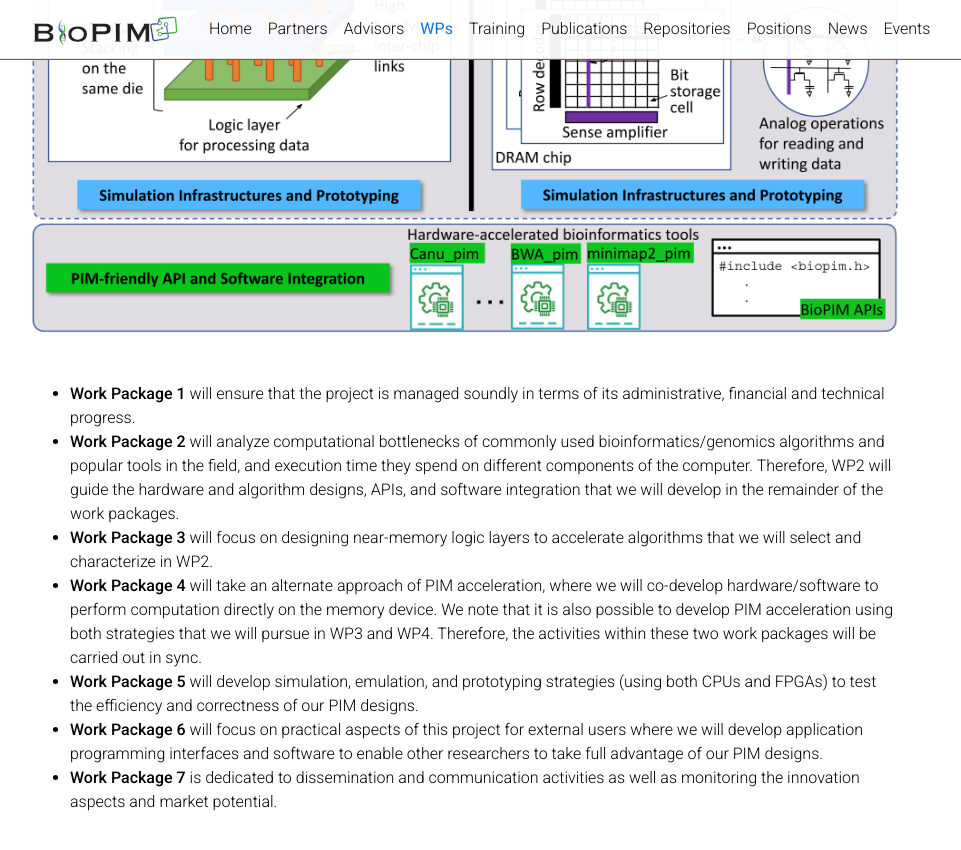
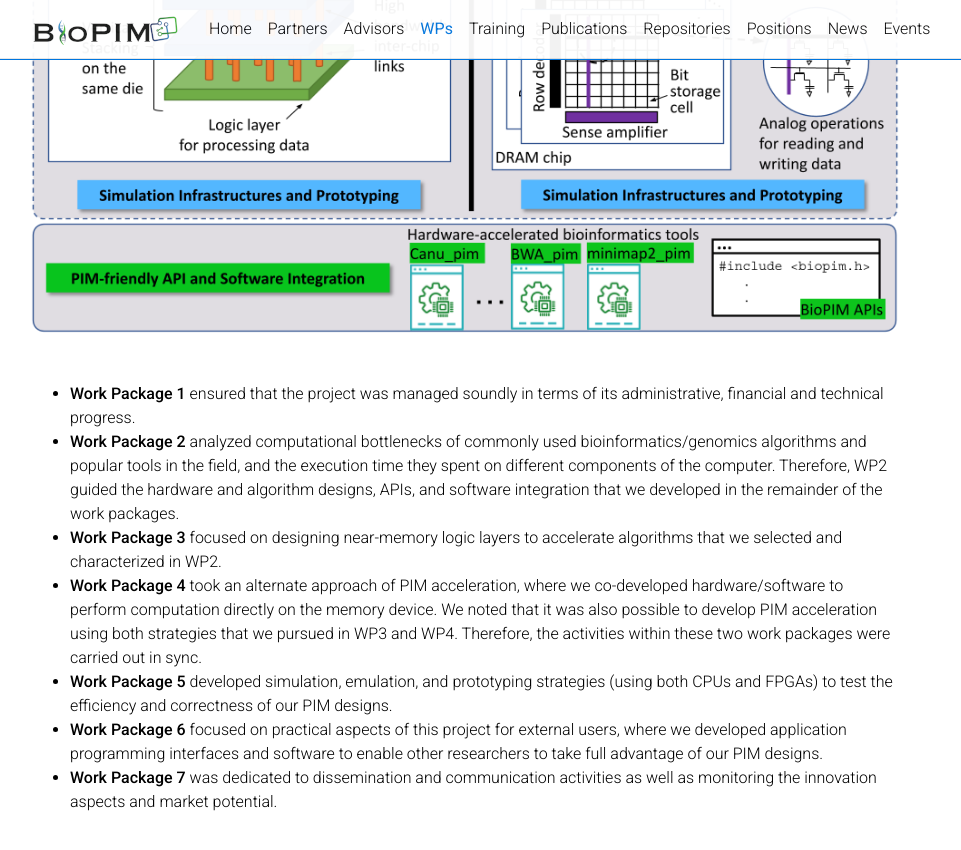
Before and after one commit to BioPIM/biopim.github.io, a Jekyll site: the page built from _pages/wp.md, in a window 1280 px wide and 900 px high, scrolled down 640 px. Shown: the top 850 px of the window, without its empty margins (175-1136 px from the left). Built offline with Jekyll 4.4.1, drawn with Linux system fonts in a browser that asks for light colours; comment, search, counter and statistics services are not loaded; a style sheet for code colours, icons or effects is not loaded; some of the changed text lies outside the part shown.

Commit message:
past tense

```diff
--- a/_pages/wp.md
+++ b/_pages/wp.md
@@ -7,16 +7,16 @@ nav: true
 nav_order: 3
 ---
 
-The strategy proposed to achieve the goals of the BioPIM project is based on the completion of 7 work packages (WPs), in 48 months, by 7 partners. The figure below summarizes the aims of the BioPIM WPs.
+The strategy proposed to achieve the goals of the BioPIM project was based on the completion of 7 work packages (WPs), in 54 months, by 7 partners. The figure below summarizes the aims of the BioPIM WPs.
 
 <p align="center" width="100%">
     <img width="100%" src="../assets/img/BioPIM-WP-Consolidated.png">
 </p>
 
-* **Work Package 1** will ensure that the project is managed soundly in terms of its administrative, financial and technical progress.
-* **Work Package 2** will analyze computational bottlenecks of commonly used bioinformatics/genomics algorithms and popular tools in the field, and execution time  they   spend on different components of the computer. Therefore, WP2 will guide the hardware and algorithm designs, APIs, and software integration that we will  develop in  the remainder of the work packages.
-* **Work Package 3** will focus on designing near-memory logic layers to accelerate algorithms that we will select and characterize in WP2.
-* **Work Package 4** will take an alternate approach of PIM acceleration, where we will co-develop hardware/software to perform computation directly on the memory  device. We note that it is also possible to develop PIM acceleration using both strategies that we will pursue in WP3 and WP4. Therefore, the activities within these  two work packages will be carried out in sync.
-* **Work Package 5** will develop simulation, emulation, and prototyping strategies (using both CPUs and FPGAs) to test the efficiency and correctness of our PIM  designs.
-* **Work Package 6** will focus on practical aspects of this project for external users where we will develop application programming interfaces and software to enable  other researchers to take full advantage of our PIM designs.
-* **Work Package 7** is dedicated to dissemination and communication activities as well as monitoring the innovation aspects and market potential.
+* **Work Package 1** ensured that the project was managed soundly in terms of its administrative, financial and technical progress.
+* **Work Package 2** analyzed computational bottlenecks of commonly used bioinformatics/genomics algorithms and popular tools in the field, and the execution time they spent on different components of the computer. Therefore, WP2 guided the hardware and algorithm designs, APIs, and software integration that we developed in the remainder of the work packages.
+* **Work Package 3** focused on designing near-memory logic layers to accelerate algorithms that we selected and characterized in WP2.
+* **Work Package 4** took an alternate approach of PIM acceleration, where we co-developed hardware/software to perform computation directly on the memory device. We noted that it was also possible to develop PIM acceleration using both strategies that we pursued in WP3 and WP4. Therefore, the activities within these two work packages were carried out in sync.
+* **Work Package 5** developed simulation, emulation, and prototyping strategies (using both CPUs and FPGAs) to test the efficiency and correctness of our PIM designs.
+* **Work Package 6** focused on practical aspects of this project for external users, where we developed application programming interfaces and software to enable other researchers to take full advantage of our PIM designs.
+* **Work Package 7** was dedicated to dissemination and communication activities as well as monitoring the innovation aspects and market potential.
```
Also changed, not shown: _pages/advisors.md (+2 -2 lines), _pages/partners.md (+3 -3 lines).
